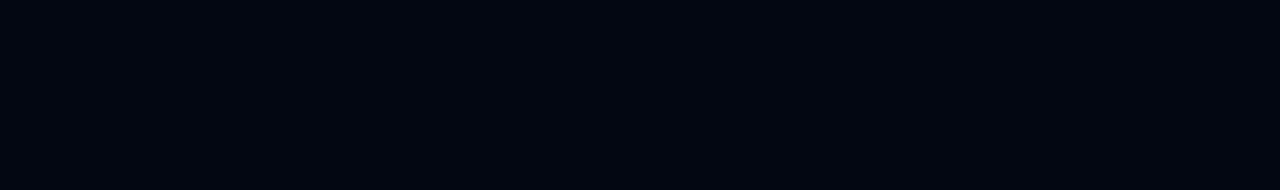
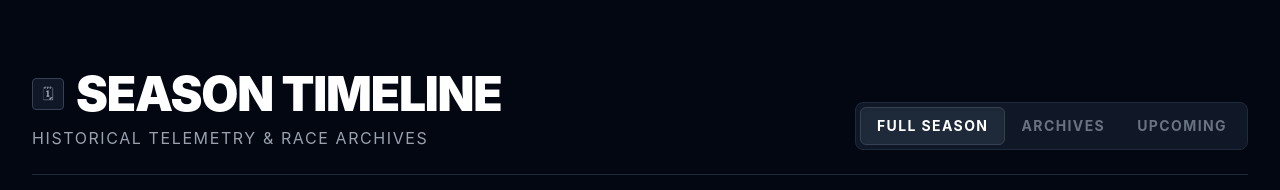
Before and after one commit to Sbrawat/f1-dashboard, a React app in the folder frontend/: page /control in a window 1280 px wide. Shown: the part 762-952 px from the top of the page. Before the commit the page ends 800 px from the top, so only its background shows below. Built offline with nearby package versions, Linux system fonts and the light colour scheme; no server answers; the HTML template or start-up script is replaced by a standard one.

Commit message:
feat: add RaceTimeline component to RaceControl page

```diff
--- a/frontend/src/pages/RaceControl.jsx
+++ b/frontend/src/pages/RaceControl.jsx
@@ -3,6 +3,7 @@
 // Importing components (We will build these next in Task 2.2)
 import NextSessionCard from '../components/NextSessionCard';
 import WeatherCard from '../components/WeatherCard';
+import RaceTimeline from '../pages/RaceTimeline'
 
 // Importing context hooks (We will build these in the Context step)
 // Assuming you create custom hooks for cleaner imports, e.g., useSession() and useWeather()
@@ -24,6 +25,7 @@
     } = useWeather();
 
     return (
+        <>
         <div className="min-h-screen bg-gray-950 text-gray-100 p-4 md:p-8 font-sans">
             {/* Header Section */}
             <header className="mb-8 border-b border-red-600 pb-4 max-w-7xl mx-auto">
@@ -79,6 +81,9 @@
 
             </main>
         </div>
+            <RaceTimeline/>
+                </>
+
     );
 };
 
```
Also changed, not shown: 1 other file (tests, documents, lock files or other folders).
